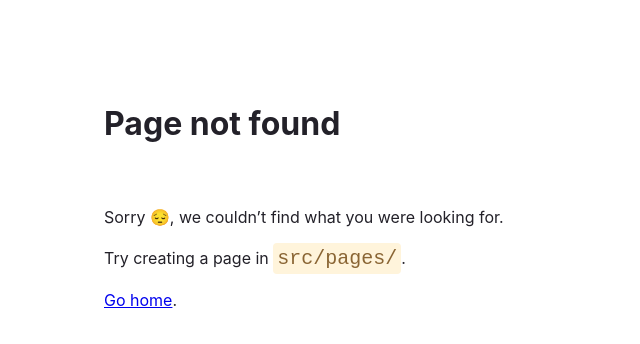
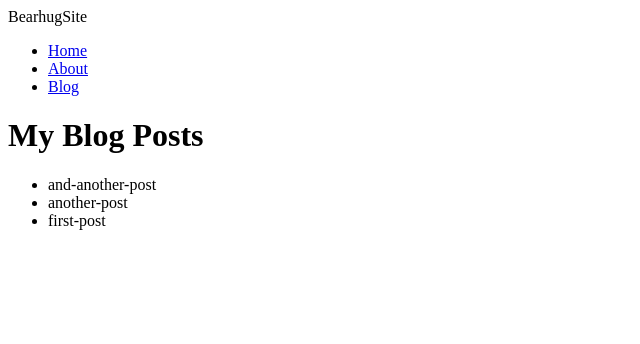
Before and after one commit to razorhollow/bearhugbjj, a Gatsby site: page /blog in a window 1280 px wide. Before the commit this address had no page. Shown: the whole page, without its empty margins (0-640 px from the left). Built offline with nearby package versions, Linux system fonts and the light colour scheme; Gatsby itself is replaced by a stand-in of ours.

Commit message:
create blog skeleton from mdx

```diff
--- a/gatsby-config.js
+++ b/gatsby-config.js
@@ -16,8 +16,8 @@ module.exports = {
   }, {
     resolve: 'gatsby-source-filesystem',
     options: {
-      "name": "pages",
-      "path": "./src/pages/"
+      "name": "blog",
+      "path": `${__dirname}/blog`,
     },
     __key: "pages"
   }]
--- a/src/components/layout.js
+++ b/src/components/layout.js
@@ -1,13 +1,24 @@
 import * as React from 'react'
-import { Link } from 'gatsby'
+import { Link, useStaticQuery, graphql } from 'gatsby'
 
 const Layout = ({ pageTitle, children }) => {
+  const data = useStaticQuery(graphql`
+    query {
+      site {
+        siteMetadata {
+          title
+        }
+      }
+    }
+  `)
   return (
     <div>
+      <header>{data.site.siteMetadata.title}</header>
       <nav>
         <ul>
           <li><Link to="/">Home</Link></li>
           <li><Link to="/about">About</Link></li>
+          <li><Link to="/blog">Blog</Link></li>
         </ul>
       </nav>
       <main>
--- /dev/null
+++ b/src/components/seo.js
@@ -0,0 +1,20 @@
+import * as React from 'react'
+import { graphql, useStaticQuery } from 'gatsby'
+
+const Seo = ({ title }) => {
+  const data = useStaticQuery(graphql`
+    query {
+      site {
+        siteMetadata {
+          title
+        }
+      }
+    }
+  `)
+
+  return (
+    <title>{title} | {data.site.siteMetadata.title}</title>
+  )
+}
+
+export default Seo
--- a/src/pages/about.jsx
+++ b/src/pages/about.jsx
@@ -1,5 +1,6 @@
 import * as React from 'react'
 import Layout from '../components/layout'
+import Seo from '../components/seo'
 
 const AboutPage = () => {
   return (
@@ -11,5 +12,5 @@ const AboutPage = () => {
   )
 }
 
-export const Head = () => <title>About Us</title>
+export const Head = () => <Seo title="About Us" />
 export default AboutPage
--- /dev/null
+++ b/src/pages/blog.js
@@ -0,0 +1,34 @@
+import * as React from 'react'
+import { graphql } from 'gatsby'
+import Layout from '../components/layout'
+import Seo from '../components/seo'
+
+const BlogPage = ({ data }) => {
+  return (
+    <Layout pageTitle="My Blog Posts">
+      <ul>
+        {
+          data.allFile.nodes.map(node => (
+            <li key={node.name}>
+              {node.name}
+            </li>
+          ))
+        }
+      </ul>
+    </Layout>
+  )
+}
+
+export const query = graphql`
+  query {
+    allFile(filter: {sourceInstanceName: {eq: "blog"}}) {
+      nodes {
+        name
+      }
+    }
+  }
+`
+
+export const Head = () => <Seo title="News and Updates" />
+
+export default BlogPage
```
Also changed, not shown: src/pages/index.js (+7 -1 lines), blog/and-another-post.mdx (added), blog/another-post.mdx (added), blog/first-post.mdx (added), media-queries.js (added), src/components/lib.js (added), src/styles/colors.js (added), 1 other file.
